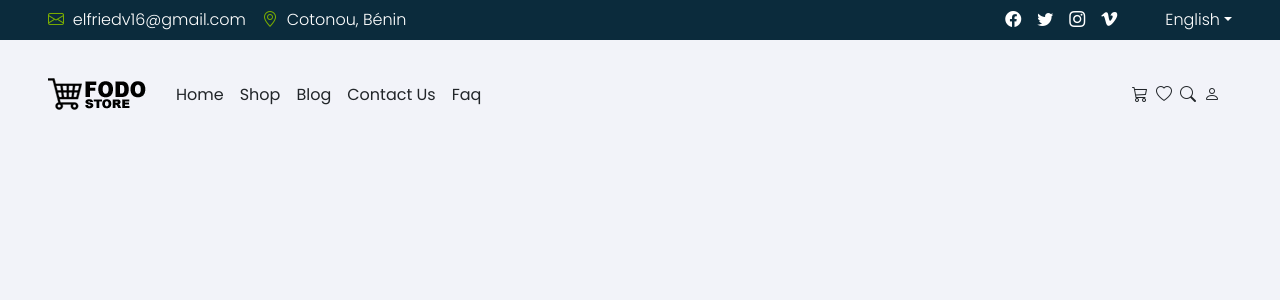
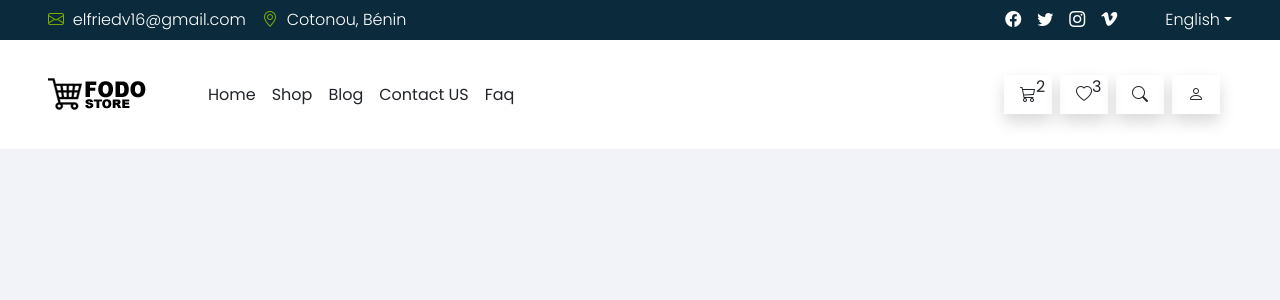
Before and after one commit to v1p3r75/friedshop-front-react, a React (Vite) app: page / in a window 1280 px wide. Shown: the top 300 px of the page. Built offline with nearby package versions, Linux system fonts and the light colour scheme.

Commit message:
Finish Header

```diff
--- a/package.json
+++ b/package.json
@@ -9,6 +9,7 @@
     "preview": "vite preview"
   },
   "dependencies": {
+    "@fortawesome/fontawesome-free": "^6.2.1",
     "animate.css": "^4.1.1",
     "bootstrap": "^5.2.3",
     "bootstrap-icons": "^1.10.3",
--- a/src/main.tsx
+++ b/src/main.tsx
@@ -6,6 +6,7 @@ import 'bootstrap/dist/css/bootstrap.min.css'
 import 'bootstrap/dist/js/bootstrap.bundle.min.js'
 import 'bootstrap-icons/font/bootstrap-icons.css'
 import 'animate.css/animate.min.css'
+import '@fortawesome/fontawesome-free/css/all.min.css'
 import { BrowserRouter, RouterProvider } from 'react-router-dom';
 
 ReactDOM.createRoot(document.getElementById('root') as HTMLElement).render(
--- a/src/views/includes/Header.tsx
+++ b/src/views/includes/Header.tsx
@@ -1,9 +1,10 @@
 import React from 'react'
+import { Link } from 'react-router-dom'
 
 const Header = () => {
 
   return (
-    <div>
+    <div className="header bg-white">
         <div className="d-lg-flex justify-content-between font-light fd-bg-secondary px-5 py-2">
             <div className="d-flex header-contacts gap-3">
                 <span><i className='bi bi-envelope fd-color-primary'></i>&nbsp; elfriedv16@gmail.com</span>
@@ -33,24 +34,34 @@ const Header = () => {
         </div>
         <div className="navigation font-regular fw-500 mx-5 py-4">
             <nav className='navbar navbar-expand-lg'>
-                <a className='navbar-brand' href='#'><img src="/src/assets/img/logo.png" alt="Logo" /></a>
+                <a className='navbar-brand me-5' href='#'><img src="/src/assets/img/logo.png" alt="Logo" /></a>
                 <button className="navbar-toggler" data-bs-toggle="collapse" data-bs-target="#headerNavbar">
                     <span className="navbar-icon-toggler"><i className="bi bi-list"></i></span>
                 </button>
                 <nav className="collapse navbar-collapse" id="headerNavbar">
                     <div className="container-fluid d-lg-flex justify-content-between">
                         <ul className="navbar-nav d-lg-flex gap-3">
-                            <li className="navbar-item"><a href="/" className="navbar-link text-dark">Home</a></li>
-                            <li className="navbar-item"><a href="/" className="navbar-link text-dark">Shop</a></li>
-                            <li className="navbar-item"><a href="/" className="navbar-link text-dark">Blog</a></li>
-                            <li className="navbar-item"><a href="/" className="navbar-link text-dark">Contact Us</a></li>
-                            <li className="navbar-item"><a href="/" className="navbar-link text-dark">Faq</a></li>
+                            <li className="navbar-item">
+                                <Link to={'/'} className="navbar-link text-dark">Home</Link>
+                            </li>
+                            <li className="navbar-item">
+                                <Link to={'/'} className="navbar-link text-dark">Shop</Link>
+                            </li>
+                            <li className="navbar-item">
+                                <Link to={'/'} className="navbar-link text-dark">Blog</Link>
+                            </li>
+                            <li className="navbar-item">
+                                <Link to={'/'} className="navbar-link text-dark">Contact US</Link>
+                            </li>
+                            <li className="navbar-item">
+                                <Link to={'/'} className="navbar-link text-dark">Faq</Link>
+                            </li>
                         </ul>
                         <ul className="navbar-nav d-lg-flex gap-2">
-                            <li className="navbar-item"><a href="#" className="navbar-link text-dark"><i className="bi bi-cart3"></i></a></li>
-                            <li className="navbar-item"><a href="#" className="navbar-link text-dark"><i className="bi bi-heart"></i></a></li>
-                            <li className="navbar-item"><a href="#" className="navbar-link text-dark"><i className="bi bi-search"></i></a></li>
-                            <li className="navbar-item"><a href="#" className="navbar-link text-dark"><i className="bi bi-person"></i></a></li>
+                            <li className="navbar-item"><Link to="/cart" className="navbar-link position-relative border-3 shadow border-light py-2 px-3 text-dark"><i className="bi bi-cart3"></i><span className="position-absolute top-0">2</span></Link></li>
+                            <li className="navbar-item"><Link to="/wishlist" className="navbar-link position-relative border-3 shadow border-light py-2 px-3 text-dark"><i className="bi bi-heart"></i><span className="position-absolute top-0">3</span></Link></li>
+                            <li className="navbar-item"><Link to="/search" className="navbar-link position-relative border-3 shadow border-light py-2 px-3 text-dark"><i className="bi bi-search"></i></Link></li>
+                            <li className="navbar-item"><Link to="/account" className="navbar-link position-relative border-3 shadow border-light py-2 px-3 text-dark"><i className="bi bi-person"></i></Link></li>
                         </ul>
                     </div>
                 </nav>
```
Also changed, not shown: 1 other file (tests, documents, lock files or other folders).
